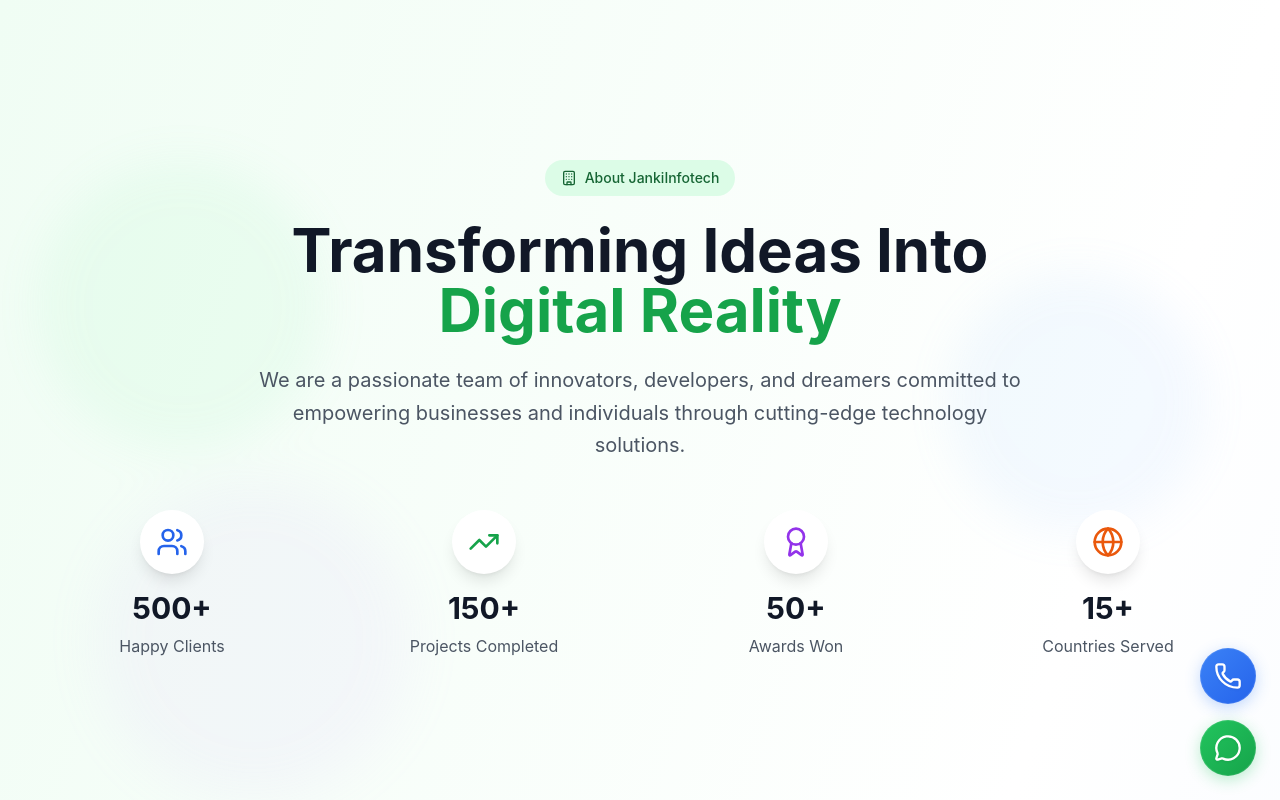
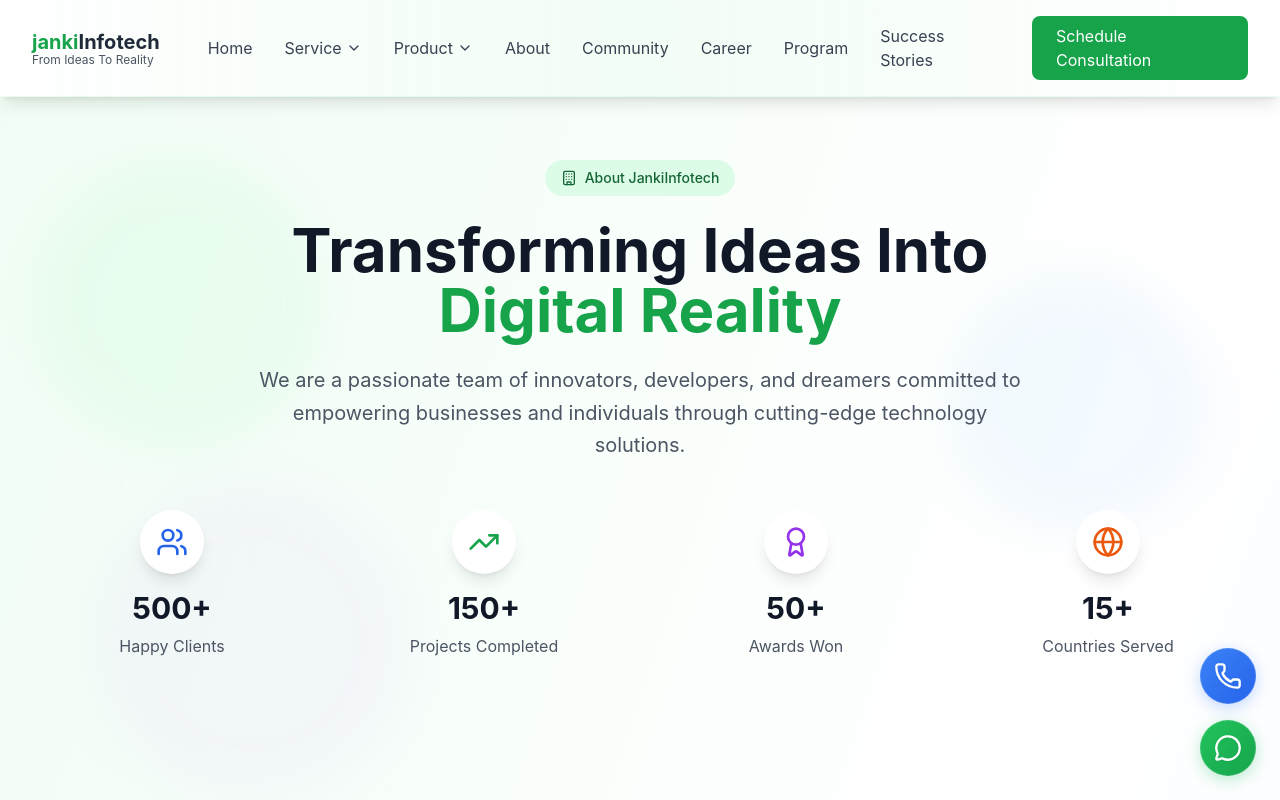
Before and after one commit to kushvardhan/jankiinfotech, a Next.js app: page /about in a window 1280 px wide. Shown: the top 800 px of the page. Built offline with nearby package versions, Linux system fonts and the light colour scheme.

Commit message:
imported nav and footer in /about and /carrer

```diff
--- a/src/app/about/page.tsx
+++ b/src/app/about/page.tsx
@@ -1,6 +1,8 @@
 "use client";
 
 import { Button } from "@/components/ui/button";
+import { Navbar } from "@/components/Navbar";
+import SmallFooter from "@/components/SmallFooter";
 import {
   Award,
   Building,
@@ -150,7 +152,9 @@
   ];
 
   return (
-    <main className="min-h-screen bg-gradient-to-br from-green-50 via-white to-blue-50">
+    <>
+      <Navbar />
+      <main className="min-h-screen bg-gradient-to-br from-green-50 via-white to-blue-50">
       {/* Hero Section */}
       <section className="relative py-20 overflow-hidden">
         {/* Animated Background */}
@@ -425,6 +429,8 @@
         {/* Developed by Kush Vardhan (kushvardhan39797@gmail.com) */}
         <span>KV</span>
       </div>
-    </main>
+      </main>
+      <SmallFooter />
+    </>
   );
 }
--- a/src/app/careers/page.tsx
+++ b/src/app/careers/page.tsx
@@ -1,6 +1,8 @@
 "use client";
 
 import JobApplicationForm from "@/components/JobApplicationForm";
+import { Navbar } from "@/components/Navbar";
+import SmallFooter from "@/components/SmallFooter";
 import { Button } from "@/components/ui/button";
 import {
   Briefcase,
@@ -199,6 +201,8 @@
   ];
 
   return (
+    <>
+      <Navbar />
       <main className="min-h-screen bg-gradient-to-br from-green-50 via-white to-green-100">
         {/* Hero Section */}
         <section className="relative py-20 overflow-hidden">
@@ -228,9 +232,9 @@
               </h1>
 
               <p className="text-xl text-gray-600 max-w-3xl mx-auto mb-12 leading-relaxed">
-              Join a team of passionate innovators who are transforming the tech
-              landscape in Bihar and beyond. Grow your skills, make an impact,
-              and build something meaningful.
+                Join a team of passionate innovators who are transforming the
+                tech landscape in Bihar and beyond. Grow your skills, make an
+                impact, and build something meaningful.
               </p>
 
               {/* Stats */}
@@ -349,7 +353,9 @@
                       <div className="text-lg font-bold text-green-600">
                         {position.salary}
                       </div>
-                    <div className="text-sm text-gray-500">{position.type}</div>
+                      <div className="text-sm text-gray-500">
+                        {position.type}
+                      </div>
                     </div>
                   </div>
 
@@ -507,5 +513,7 @@
           <span>KV</span>
         </div>
       </main>
+      <SmallFooter />
+    </>
   );
 }
```
Lines whose indentation alone changed are shown as unchanged.
